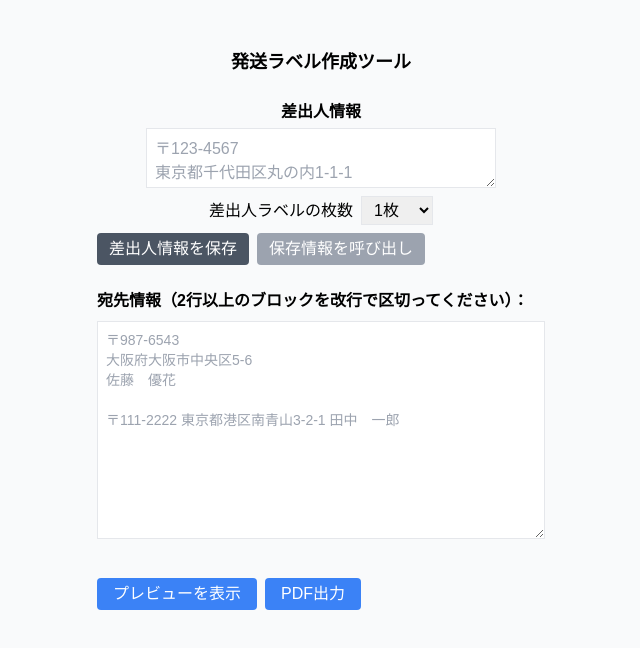
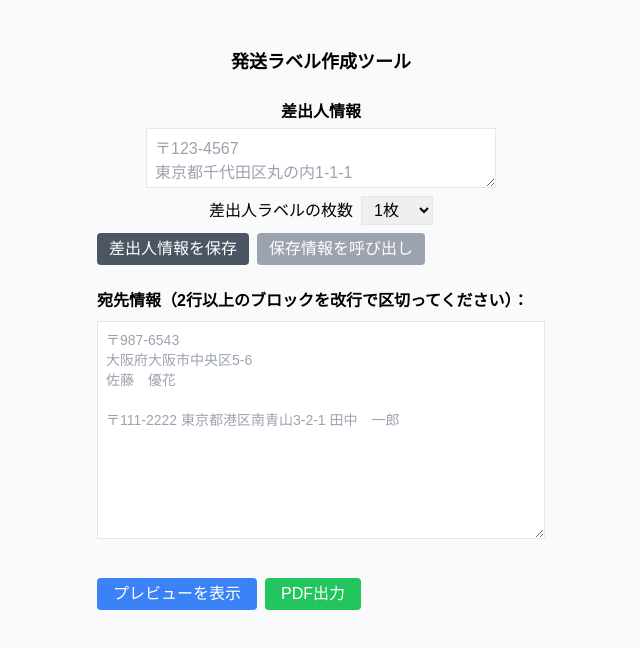
Before and after one commit to mikaeru222/shipping-label-tool-new, a React (Vite) app: page / in a window 1280 px wide. Shown: the top 648 px of the page, without its empty margins (319-959 px from the left). Built offline with nearby package versions, Linux system fonts and the light colour scheme.

Commit message:
style: PDF出力ボタンを緑に変更

```diff
--- a/src/components/DownloadPDF.tsx
+++ b/src/components/DownloadPDF.tsx
@@ -107,7 +107,7 @@ export default function DownloadPDF({ elementId, filename = "labels.pdf" }: Prop
     <div className="inline-flex items-center gap-2">
       <button
         onClick={handleClick}
-        className="px-4 py-1 rounded bg-blue-500 text-white hover:bg-blue-600 focus:outline-none focus:ring-2 focus:ring-blue-400"
+        className="px-4 py-1 rounded bg-green-500 text-white hover:bg-green-600 focus:outline-none focus:ring-2 focus:ring-green-400"
       >
         PDF出力
       </button>
```
